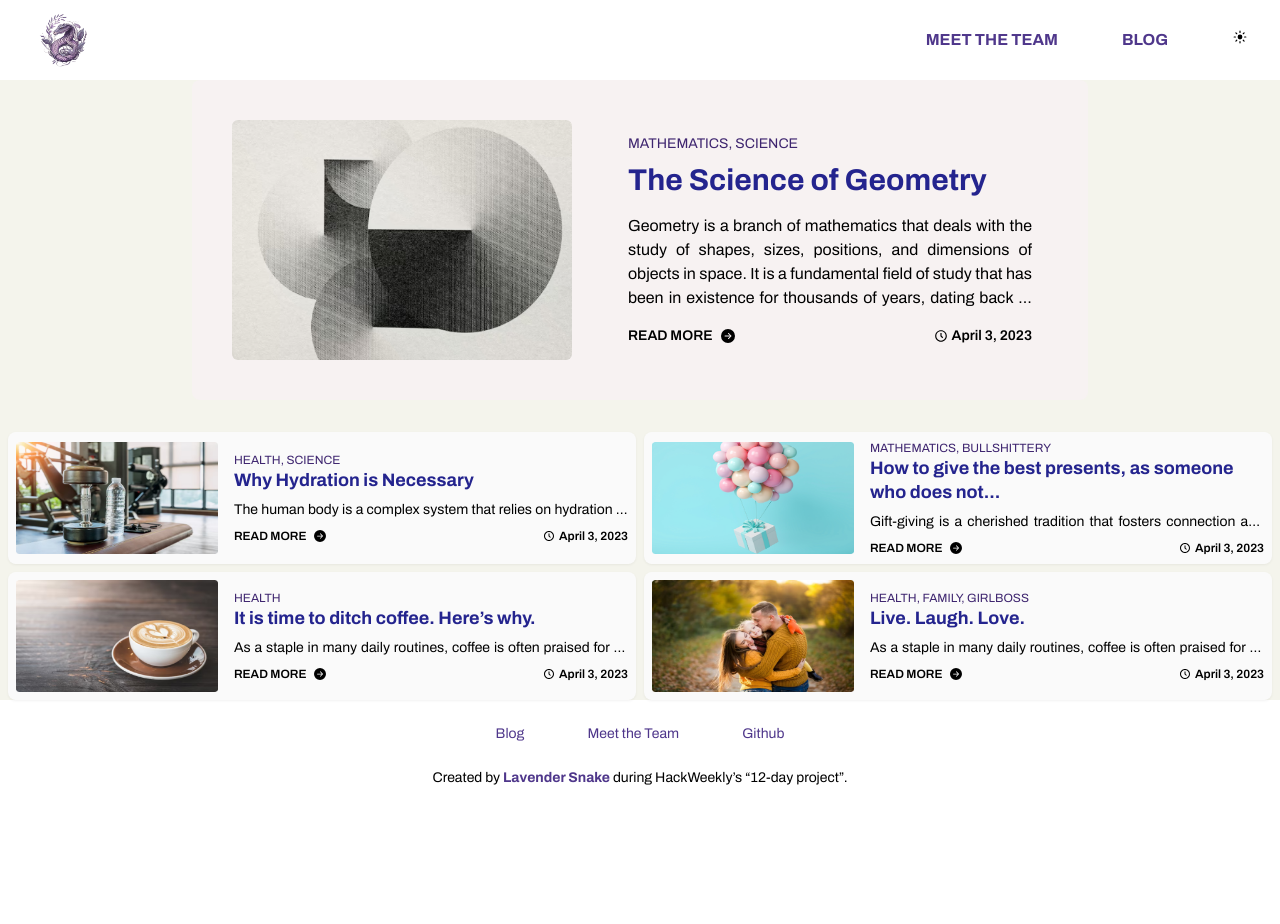
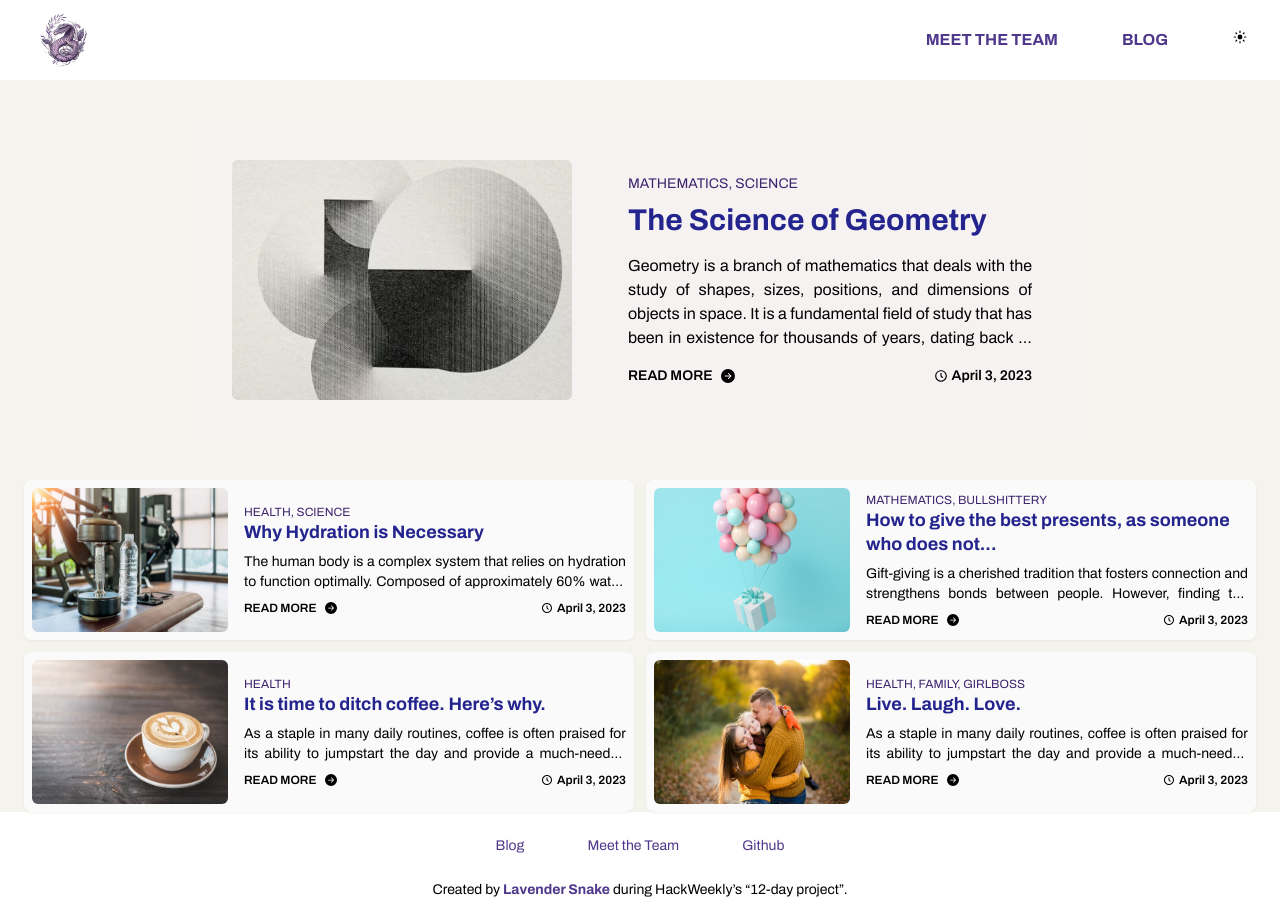
Before and after one commit to Hack-Weekly/lavender-snake-blog, a Next.js app: page / in a window 1280 px wide. Before the commit the page ends 812 px from the top, so only its background shows below. Built offline with nearby package versions, Linux system fonts and the light colour scheme.

Commit message:
post-cards-spacings

```diff
--- a/app/(public)/components/FeaturedPost.tsx
+++ b/app/(public)/components/FeaturedPost.tsx
@@ -65,7 +65,7 @@ export default function FeaturedPost() {
     const datetime = new Date(mockData.datetime).toLocaleDateString(undefined, {year: 'numeric', month: 'long', day: 'numeric' });
 
 	return (
-		<div className={`flex flex-col sm:flex-row items-center w-[70%] sm:w-[85%] md:w-[85%] lg:w-[75%] xl:w-[70%] p-6 lg:p-10 bg-grey-redtint dark:bg-primary-800 rounded-lg ${inter.variable} font-inter cursor-pointer`} >
+		<div className={`flex flex-col sm:flex-row items-center w-[70%] sm:w-[85%] md:w-[85%] lg:w-[75%] xl:w-[70%] mt-10 p-6 lg:p-10 bg-grey-redtint dark:bg-primary-800 rounded-lg ${inter.variable} font-inter cursor-pointer`} >
             <Image
                 className="h-48 sm:h-60 sm:w-5/12 mb-4 sm:mb-0 rounded-md"
                 src={mockData.imgsrc}
--- a/app/(public)/components/PostCard.tsx
+++ b/app/(public)/components/PostCard.tsx
@@ -21,7 +21,7 @@ export default function PostCard(postCardProps: PostCardProps){
     return (
         <div className="flex flex-row items-center p-2 bg-card-bg rounded-lg cursor-pointer drop-shadow-sm hover:drop-shadow-md">
             <Image
-                className="block h-28 min-w-1/3 max-w-1/3 md:h-28"
+                className="block h-28 min-w-1/3 max-w-1/3 md:h-28 lg:h-32 xl:h-36 rounded-md"
                 src={postCardProps.postData.imgsrc}
                 alt="Post Image"
                 width={384}
@@ -31,13 +31,13 @@ export default function PostCard(postCardProps: PostCardProps){
                 <div className="text-xs text-primary-600 dark:text-primary-100">
                     {tags}
                 </div>
-                <div className="text-base lg:text-lg lg:leading-6 font-bold text-title line-clamp-2">
+                <div className="mb-2 text-base lg:text-lg md:leading-5 lg:leading-6 font-bold text-title line-clamp-2">
                     {postCardProps.postData.title}
                 </div>
-                <div className="text-sm text-justify my-2 hidden xl:line-clamp-1">
+                <div className="text-sm text-justify hidden xs:line-clamp-1 md:hidden lg:line-clamp-1 xl:line-clamp-2">
                     {postCardProps.postData.body}
                 </div>
-                <div className="flex flex-row justify-between text-xs">
+                <div className="flex flex-row justify-between text-xs xs:mt-2 md:mt-0 lg:mt-2">
                     <div className="flex items-center gap-2 font-semibold">
                         READ MORE <BsFillArrowRightCircleFill />
                     </div>
--- a/app/(public)/components/PostsByTags.tsx
+++ b/app/(public)/components/PostsByTags.tsx
@@ -50,7 +50,7 @@ const posts: Post[] = [
 
 export default function PostsByTags(){
     return (
-        <div className="mx-2 mt-8 flex flex-col gap-2 md:grid md:grid-cols-2">
+        <div className="mx-2 xs:mx-4 xl:mx-6 mt-10 flex flex-col gap-2 lg:gap-3 md:grid md:grid-cols-2">
 			{posts.map((post, index) => {
 				return (
 					<PostCard
```
